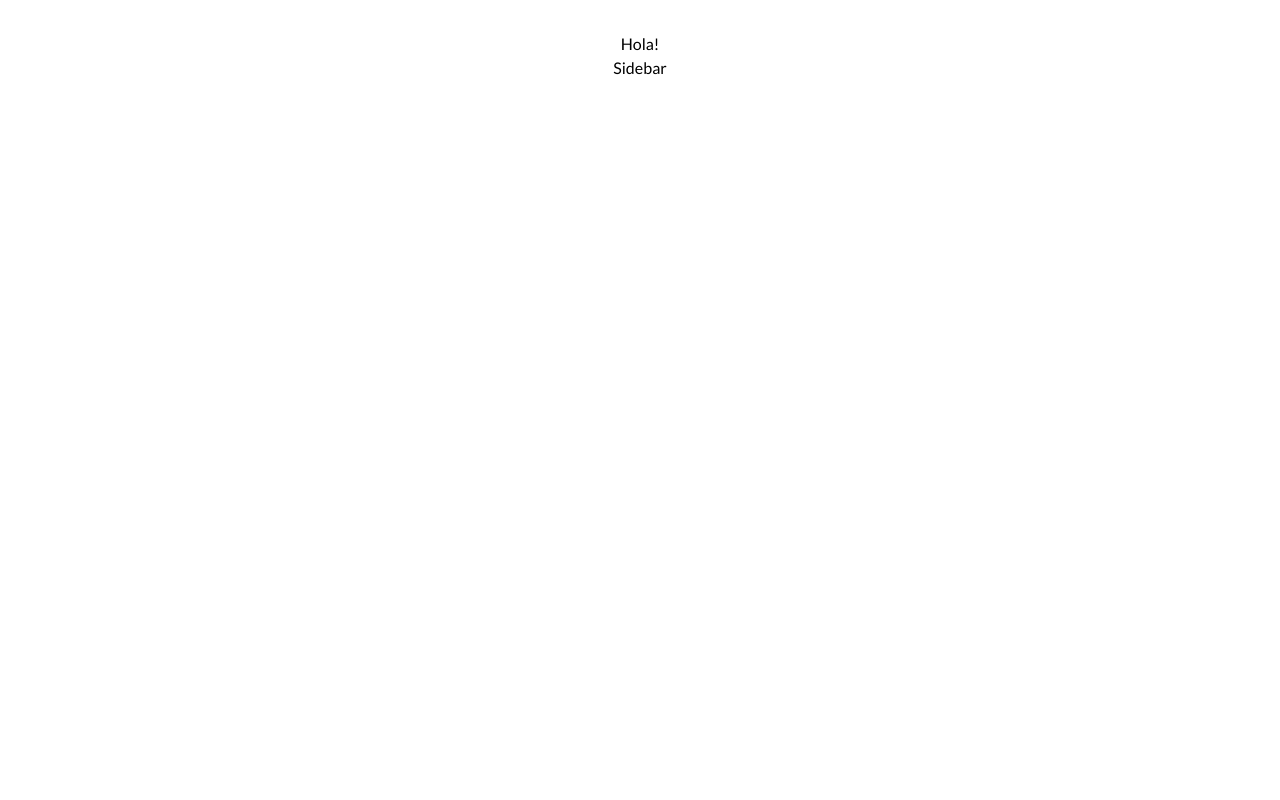
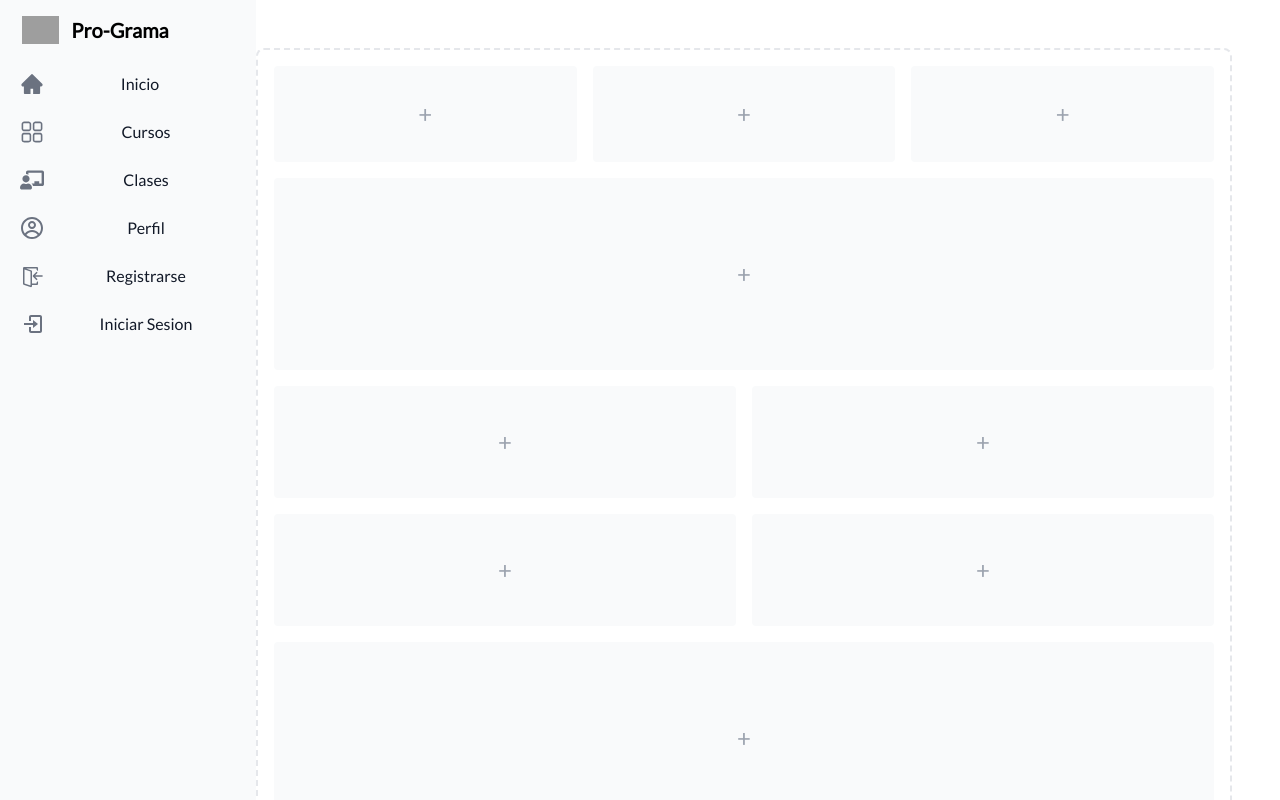
Before and after one commit to No-Country/s6-02-m-java-react, a React (Vite) app in the folder frontend/Pro-Grama/: page / in a window 1280 px wide. Shown: the top 800 px of the page. Built offline with nearby package versions, Linux system fonts and the light colour scheme; grey boxes are pictures that could not be loaded.

Commit message:
sidebar maded, flowbite dependecies installed, colors in tailwind were commented, react icons dependecies installed

```diff
--- a/frontend/Pro-Grama/package.json
+++ b/frontend/Pro-Grama/package.json
@@ -10,8 +10,11 @@
   },
   "dependencies": {
     "@reduxjs/toolkit": "^1.9.2",
+    "flowbite": "^1.6.3",
+    "flowbite-react": "^0.3.8",
     "react": "^18.2.0",
     "react-dom": "^18.2.0",
+    "react-icons": "^4.7.1",
     "react-redux": "^8.0.5"
   },
   "devDependencies": {
--- a/frontend/Pro-Grama/src/App.jsx
+++ b/frontend/Pro-Grama/src/App.jsx
@@ -3,10 +3,12 @@ import { Sidebar } from "./components";
 
 function App() {
   return (
-    <div className="App">
-      Hola!
-      <Sidebar />
-    </div>
+    <>
+      <div className="App container">
+        <Sidebar />
+        Hola!
+      </div>
+    </>
   );
 }
 
--- a/frontend/Pro-Grama/src/components/Sidebar.jsx
+++ b/frontend/Pro-Grama/src/components/Sidebar.jsx
@@ -1,7 +1,179 @@
-import React from "react";
+import { useState } from "react";
+import { AiFillHome } from "react-icons/ai";
+import { RxDashboard } from "react-icons/rx";
+import { FaChalkboardTeacher } from "react-icons/fa";
+import { CgProfile } from "react-icons/cg";
+import { VscSignIn } from "react-icons/vsc";
+import { BiLogIn } from "react-icons/bi";
 
 const Sidebar = () => {
-  return <div>Sidebar</div>;
+  return (
+    <>
+      <button
+        data-drawer-target="logo-sidebar"
+        data-drawer-toggle="logo-sidebar"
+        aria-controls="logo-sidebar"
+        type="button"
+        className="inline-flex items-center p-2 mt-2 ml-3 text-sm text-gray-500 rounded-lg md:hidden hover:bg-gray-100 focus:outline-none focus:ring-2 focus:ring-gray-200 dark:text-gray-400 dark:hover:bg-gray-700 dark:focus:ring-gray-600"
+      >
+        <span className="sr-only">Open sidebar</span>
+        <svg
+          className="w-6 h-6"
+          aria-hidden="true"
+          fill="currentColor"
+          viewBox="0 0 20 20"
+          xmlns="http://www.w3.org/2000/svg"
+        >
+          <path
+            clipRule="evenodd"
+            fillRule="evenodd"
+            d="M2 4.75A.75.75 0 012.75 4h14.5a.75.75 0 010 1.5H2.75A.75.75 0 012 4.75zm0 10.5a.75.75 0 01.75-.75h7.5a.75.75 0 010 1.5h-7.5a.75.75 0 01-.75-.75zM2 10a.75.75 0 01.75-.75h14.5a.75.75 0 010 1.5H2.75A.75.75 0 012 10z"
+          ></path>
+        </svg>
+      </button>
+
+      <aside
+        id="logo-sidebar"
+        className="fixed top-0 left-0 z-40 w-64 h-screen transition-transform -translate-x-full sm:translate-x-0"
+        aria-label="Sidebar"
+      >
+        <div className="h-full px-3 py-4 overflow-y-auto bg-gray-50 dark:bg-gray-800">
+          <a href="https://flowbite.com/" className="flex items-center pl-2.5 mb-5">
+            <img
+              src="https://flowbite.com/docs/images/logo.svg"
+              className="h-6 mr-3 sm:h-7"
+              alt="Flowbite Logo"
+            />
+            <span className="self-center text-center text-xl font-semibold whitespace-nowrap dark:text-white">
+              Pro-Grama
+            </span>
+          </a>
+          <ul className="space-y-2">
+            <li>
+              <a
+                href="#"
+                className="flex items-center  text-center p-2 text-base font-normal text-gray-900 rounded-lg dark:text-white hover:bg-gray-100 dark:hover:bg-gray-700"
+              >
+                <AiFillHome className="flex-shrink-0 w-6 h-6 text-gray-500 transition duration-75 dark:text-gray-400 group-hover:text-gray-900 dark:group-hover:text-white" />
+                <span className="ml-auto mr-auto text-center">Inicio</span>
+              </a>
+            </li>
+            <li>
+              <a
+                href="#"
+                className="flex items-center p-2 text-base font-normal text-gray-900 rounded-lg dark:text-white hover:bg-gray-100 dark:hover:bg-gray-700"
+              >
+                <RxDashboard className="flex-shrink-0 w-6 h-6 text-gray-500 transition duration-75 dark:text-gray-400 group-hover:text-gray-900 dark:group-hover:text-white" />
+                <span className="flex-1 ml-3 whitespace-nowrap">Cursos</span>
+              </a>
+            </li>
+            <li>
+              <a
+                href="#"
+                className="flex items-center p-2 text-base font-normal text-gray-900 rounded-lg dark:text-white hover:bg-gray-100 dark:hover:bg-gray-700"
+              >
+                <FaChalkboardTeacher className="flex-shrink-0 w-6 h-6 text-gray-500 transition duration-75 dark:text-gray-400 group-hover:text-gray-900 dark:group-hover:text-white" />
+                <span className="flex-1 ml-3 whitespace-nowrap">Clases</span>
+              </a>
+            </li>
+            <li>
+              <a
+                href="#"
+                className="flex items-center p-2 text-base font-normal text-gray-900 rounded-lg dark:text-white hover:bg-gray-100 dark:hover:bg-gray-700"
+              >
+                <CgProfile className="flex-shrink-0 w-6 h-6 text-gray-500 transition duration-75 dark:text-gray-400 group-hover:text-gray-900 dark:group-hover:text-white" />
+                <span className="flex-1 ml-3 whitespace-nowrap">Perfil</span>
+              </a>
+            </li>
+            <li>
+              <a
+                href="#"
+                className="flex items-center p-2 text-base font-normal text-gray-900 rounded-lg dark:text-white hover:bg-gray-100 dark:hover:bg-gray-700"
+              >
+                <VscSignIn className="flex-shrink-0 w-6 h-6 text-gray-500 transition duration-75 dark:text-gray-400 group-hover:text-gray-900 dark:group-hover:text-white" />
+                <span className="flex-1 ml-3 whitespace-nowrap">Registrarse</span>
+              </a>
+            </li>
+            <li>
+              <a
+                href="#"
+                className="flex items-center p-2 text-base font-normal text-gray-900 rounded-lg dark:text-white hover:bg-gray-100 dark:hover:bg-gray-700"
+              >
+                <BiLogIn className="flex-shrink-0 w-6 h-6 text-gray-500 transition duration-75 dark:text-gray-400 group-hover:text-gray-900 dark:group-hover:text-white" />
+                <span className="flex-1 ml-3 whitespace-nowrap">
+                  Iniciar Sesion
+                </span>
+              </a>
+            </li>
+          </ul>
+        </div>
+      </aside>
+
+
+      <div className="p-4 sm:ml-52">
+        <div className="p-4 border-2 border-gray-200 border-dashed rounded-lg dark:border-gray-700">
+          {/* Primer Seccion de cuadrados, mover grid-cols para cambiar el estilo */}
+          <div className="grid grid-cols-3 gap-4 mb-4">
+            <div className="flex items-center justify-center h-24 rounded bg-gray-50 dark:bg-gray-800">
+              <p className="text-2xl text-gray-400 dark:text-gray-500">+</p>
+            </div>
+            <div className="flex items-center justify-center h-24 rounded bg-gray-50 dark:bg-gray-800">
+              <p className="text-2xl text-gray-400 dark:text-gray-500">+</p>
+            </div>
+            <div className="flex items-center justify-center h-24 rounded bg-gray-50 dark:bg-gray-800">
+              <p className="text-2xl text-gray-400 dark:text-gray-500">+</p>
+            </div>
+          </div>
+
+
+          {/* Segunda Seccion de cuadrados, mover Flex para cambiar el estilo */}
+          <div className="flex items-center justify-center h-48 mb-4 rounded bg-gray-50 dark:bg-gray-800">
+            <p className="text-2xl text-gray-400 dark:text-gray-500">+</p>
+          </div>
+
+
+          {/* Tercer Seccion de cuadrados, mover grid-cols para cambiar el estilo */}
+          <div className="grid grid-cols-2 gap-4 mb-4">
+            <div className="flex items-center justify-center rounded bg-gray-50 h-28 dark:bg-gray-800">
+              <p className="text-2xl text-gray-400 dark:text-gray-500">+</p>
+            </div>
+            <div className="flex items-center justify-center rounded bg-gray-50 h-28 dark:bg-gray-800">
+              <p className="text-2xl text-gray-400 dark:text-gray-500">+</p>
+            </div>
+            <div className="flex items-center justify-center rounded bg-gray-50 h-28 dark:bg-gray-800">
+              <p className="text-2xl text-gray-400 dark:text-gray-500">+</p>
+            </div>
+            <div className="flex items-center justify-center rounded bg-gray-50 h-28 dark:bg-gray-800">
+              <p className="text-2xl text-gray-400 dark:text-gray-500">+</p>
+            </div>
+
+
+            {/* Cuarta Seccion de cuadrados, mover Flex para cambiar el estilo */}
+          </div>
+          <div className="flex items-center justify-center h-48 mb-4 rounded bg-gray-50 dark:bg-gray-800">
+            <p className="text-2xl text-gray-400 dark:text-gray-500">+</p>
+          </div>
+
+
+          {/* Ultima Seccion de cuadrados, mover grid-cols para cambiar el estilo */}
+          <div className="grid grid-cols-2 gap-4">
+            <div className="flex items-center justify-center rounded bg-gray-50 h-28 dark:bg-gray-800">
+              <p className="text-2xl text-gray-400 dark:text-gray-500">+</p>
+            </div>
+            <div className="flex items-center justify-center rounded bg-gray-50 h-28 dark:bg-gray-800">
+              <p className="text-2xl text-gray-400 dark:text-gray-500">+</p>
+            </div>
+            <div className="flex items-center justify-center rounded bg-gray-50 h-28 dark:bg-gray-800">
+              <p className="text-2xl text-gray-400 dark:text-gray-500">+</p>
+            </div>
+            <div className="flex items-center justify-center rounded bg-gray-50 h-28 dark:bg-gray-800">
+              <p className="text-2xl text-gray-400 dark:text-gray-500">+</p>
+            </div>
+          </div>
+        </div>
+      </div>
+    </>
+  );
 };
 
 export default Sidebar;
--- a/frontend/Pro-Grama/tailwind.config.cjs
+++ b/frontend/Pro-Grama/tailwind.config.cjs
@@ -1,20 +1,24 @@
 /** @type {import('tailwindcss').Config} */
 module.exports = {
-  content: ["./index.html", "./src/**/*.{js,ts,jsx,tsx}"],
+  content: [
+    "./index.html",
+    "./src/**/*.{js,ts,jsx,tsx}",
+    "node_modules/flowbite-react/**/*.{js,jsx,ts,tsx}",
+  ],
   theme: {
-    colors: {
-      BlueDark: "#000C18",
-      Blue: "#011627",
-      BlueLink: "#E9F9FF",
-      GreenLight: "#BCF0C0",
-      Green: "#6BFF81",
-      GrayDark: "#161616",
-      GrayLight: "#F4F4F4",
-    },
+    // colors: {
+    //   BlueDark: "#000C18",
+    //   Blue: "#011627",
+    //   BlueLink: "#E9F9FF",
+    //   GreenLight: "#BCF0C0",
+    //   Green: "#6BFF81",
+    //   GrayDark: "#161616",
+    //   GrayLight: "#F4F4F4",
+    // },
     // fontFamily: {
     //   Lato: ["Lato", "OpenSans"],
     // },
     extend: {},
   },
-  plugins: [],
+  plugins: [require("flowbite/plugin")],
 };
```
Also changed, not shown: 1 other file (tests, documents, lock files or other folders).
